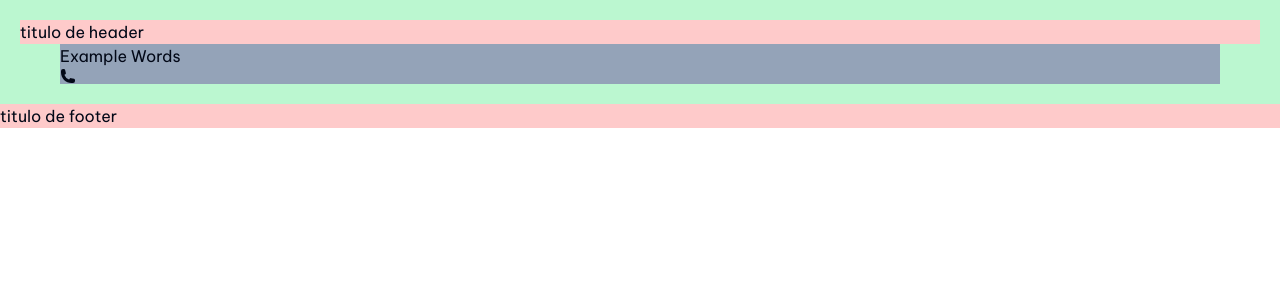
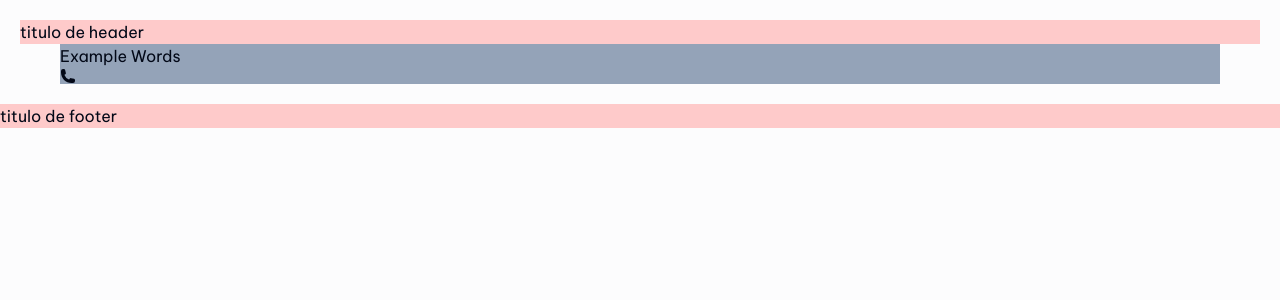
Before and after one commit to ManuelAlejandro93/innovarte, a React (Vite) app: page / in a window 1280 px wide. Shown: the top 300 px of the page. Built offline with nearby package versions, Linux system fonts and the light colour scheme; what tailwindcss-animated would draw is missing.

Commit message:
background color -> done.

```diff
--- a/index.html
+++ b/index.html
@@ -21,7 +21,7 @@
       href="https://fonts.googleapis.com/css2?family=Roboto:wght@300;400;500;700&display=swap"
     />
   </head>
-  <body>
+  <body class="bg-app-white-99">
     <div id="root"></div>
     <script
       type="module"
--- a/src/Components/GrandContainer.tsx
+++ b/src/Components/GrandContainer.tsx
@@ -2,5 +2,5 @@ import { ChildrenProp } from '@/Interfaces';
 
 //Contains header && main content but not footer
 export const GrandContainer = ({ children }: ChildrenProp) => {
-  return <div className='px-5 py-5 bg-green-200'>{children}</div>;
+  return <div className='px-5 py-5'>{children}</div>;
 };
```
